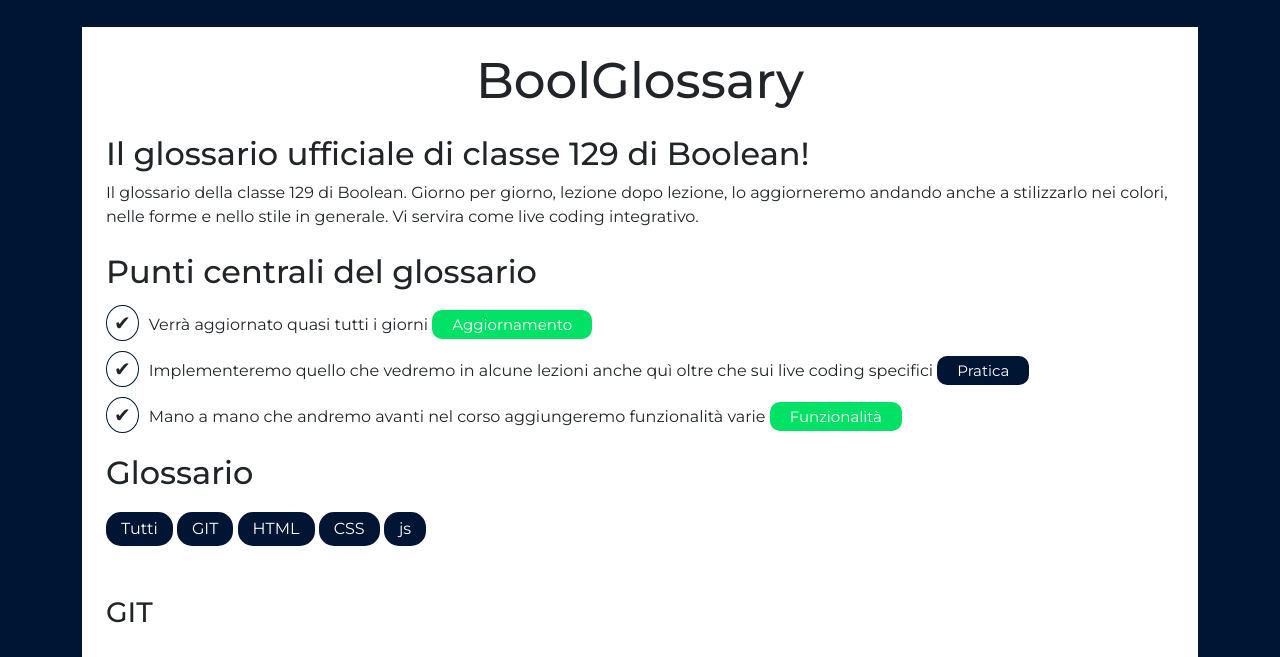
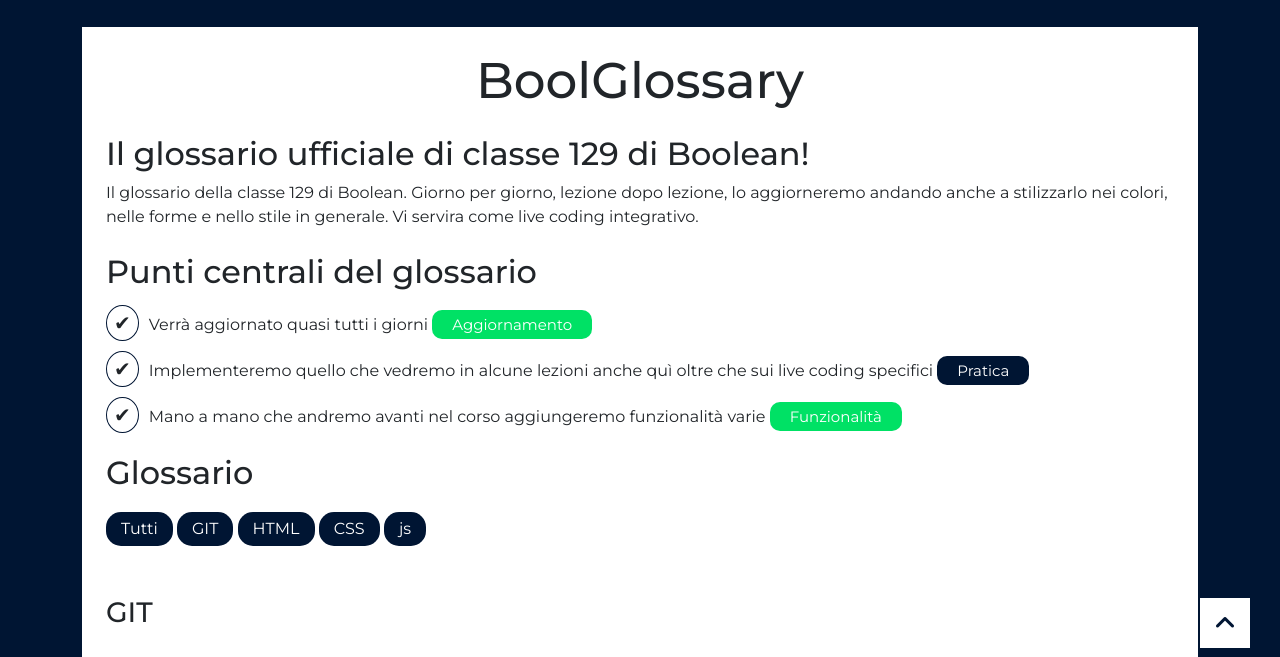
Before and after one commit to fabriziom90/js-glossary, a plain HTML site: page index.html in a window 1280 px wide. Shown: the part 122-779 px from the top of the page. Drawn offline with nearby package versions, Linux system fonts and the light colour scheme.

Commit message:
[UPD] Added go to top button

```diff
--- a/css/style.css
+++ b/css/style.css
@@ -148,3 +148,25 @@ li::before {
         transform: rotate(360deg);
     }
 }
+
+.to-top-button {
+    position: fixed;
+    bottom: 30px;
+    right: 30px;
+    width: 50px;
+    height: 50px;
+    padding: 20px;
+    font-size: 24px;
+    background-color: #fff;
+    cursor: pointer;
+    z-index: 1;
+    transition: 0.3s;
+    color: #001533;
+    display: flex;
+    justify-content: center;
+    align-items: center;
+}
+
+.to-top-button:hover {
+    background-color: #ffffff7b;
+}
--- a/index.html
+++ b/index.html
@@ -11,6 +11,9 @@
     <link rel="preconnect" href="https://fonts.gstatic.com" crossorigin>
     <link href="https://fonts.googleapis.com/css2?family=Montserrat:ital,wght@0,100..900;1,100..900&display=swap"
         rel="stylesheet">
+    <link rel="stylesheet" href="https://cdnjs.cloudflare.com/ajax/libs/font-awesome/6.5.2/css/all.min.css"
+        integrity="sha512-SnH5WK+bZxgPHs44uWIX+LLJAJ9/2PkPKZ5QiAj6Ta86w+fsb2TkcmfRyVX3pBnMFcV7oQPJkl9QevSCWr3W6A=="
+        crossorigin="anonymous" referrerpolicy="no-referrer" />
     <title>Glossario</title>
 </head>
 
@@ -102,6 +105,9 @@
             </div>
         </div>
     </main>
+    <div class="to-top-button">
+        <i class="fas fa-angle-up"></i>
+    </div>
     <script src="./js/script.js" type="text/javascript"></script>
 </body>
 
--- a/js/script.js
+++ b/js/script.js
@@ -53,7 +53,6 @@ function fakeLoader(row) {
     }, 2500);
 }
 
-
 // ---------------DEFINIZIONE DELLE VARIABILI-------------------
 // recupero l'elemento del dom che dovrà contenere le colonne con le definizioni di git
 const git_row = document.getElementById('git-row');
@@ -66,6 +65,9 @@ const css_row = document.getElementById('css-row');
 
 // recupero l'elemento del dom che dovrà contenere le colonne con le definizioni di js
 const js_row = document.getElementById('js-row');
+
+// recupero il pulsante che serve per tornare in alto alla pagina
+const btn = document.querySelector('.to-top-button');
 
 // array con le definizioni. L'array è un array di oggetti, ogni oggetto ha tre proprietà:
 // 1 - type: ambito delle definizioni
@@ -358,37 +360,33 @@ definitions.forEach((elem, index) => {
 
 // --------------------LOGICA OPERATIVA-----------------------
 document.getElementById('git').addEventListener('click', function () {
-
     fakeLoader(git_row);
-
 });
 
 document.getElementById('html').addEventListener('click', function () {
-
     fakeLoader(html_row);
-
 });
 
 document.getElementById('css').addEventListener('click', function () {
-
     fakeLoader(css_row);
-
 });
 
 document.getElementById('js').addEventListener('click', function () {
-
     fakeLoader(js_row);
-
 });
 
 document.getElementById('all').addEventListener('click', function () {
-
 
     // se presente rimuovo la classe d-none da tutte le righe con la classe definitions
     document.querySelectorAll('.definitions').forEach((elem) => {
         elem.classList.remove('d-none');
     })
 
+});
+
+// aggiungo l'evento click al pulsante
+btn.addEventListener('click', function () {
+    document.documentElement.scrollTop = 0; // For Chrome, Firefox, IE and Opera
 });
 
 
```
